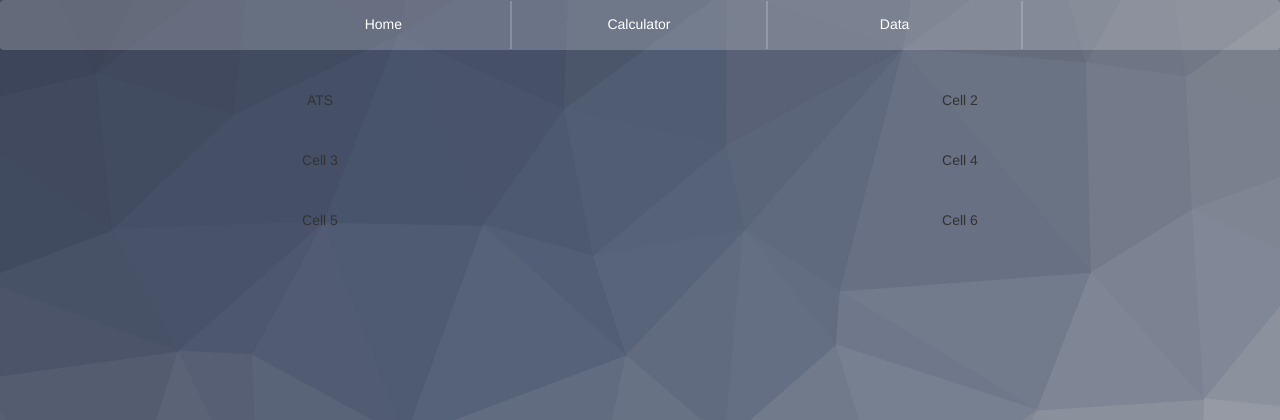
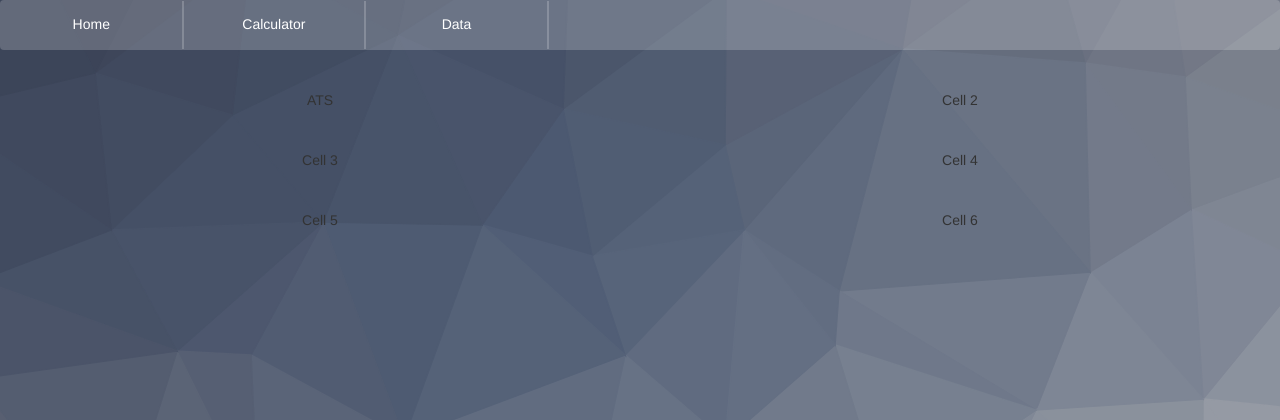
Before and after one commit to ronaldroy13/ATS-2.0, a Flask app: page / in a window 1280 px wide. Shown: the top 420 px of the page. Run offline with Flask 2, Linux system fonts and the light colour scheme; some libraries are stand-ins or nearby versions.

Commit message:
Fix navbar

```diff
--- a/static/style.css
+++ b/static/style.css
@@ -21,7 +21,7 @@ body {
 
 .navbar {
 	display: grid;
-	grid-template-columns: repeat(5 , 1fr);
+	grid-template-columns: repeat(7 , 1fr);
 	grid-template-rows: 1fr;
 	text-align: center;
 
@@ -40,18 +40,17 @@ body {
 	padding-top: 1vw;
 	color: white;
 	vertical-align: middle;
-
 }
 
-.navbar div:nth-child(1) {
+.navbar a:nth-child(1) {
 	grid-area: 1 / 1 / 2 / 2;
 }
 
-.navbar div:nth-child(2) {
+.navbar a:nth-child(2) {
 	grid-area: 1 / 2 / 2 / 3;
 }
 
-.navbar div:nth-child(3) {
+.navbar a:nth-child(3) {
 	grid-area: 1 / 3 / 2 / 4;
 }
 
--- a/templates/main.html
+++ b/templates/main.html
@@ -11,8 +11,11 @@
 
 	<body>
 		<!-- NAVIGATION BAR -->
-		<nav id="navMenu"></nav>
-		<script src="{{url_for('static', filename='navbar.js')}}"></script>
+		<div class ="navbar">
+			<a href="/"> <div> Home </div> </a>
+			<a href="calculator"> <div> Calculator </div> </a>
+			<a href="data"> <div> Data </div> </a>
+		</div>
 
 		<div class = grid>
 			<div class = "ATS">
```
